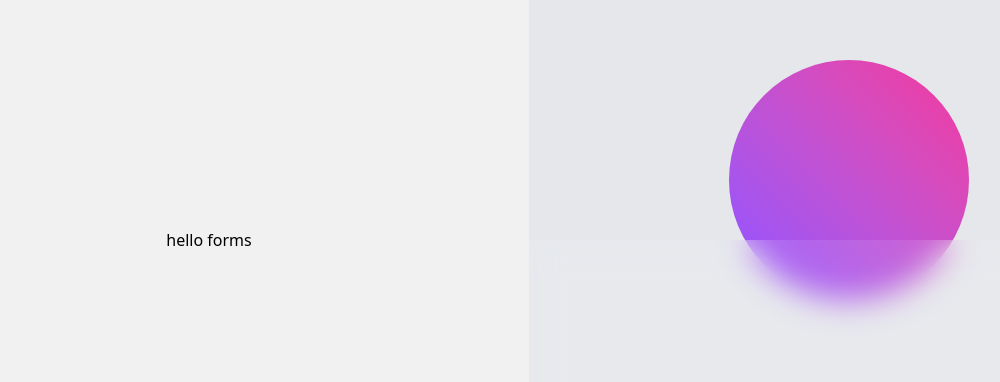
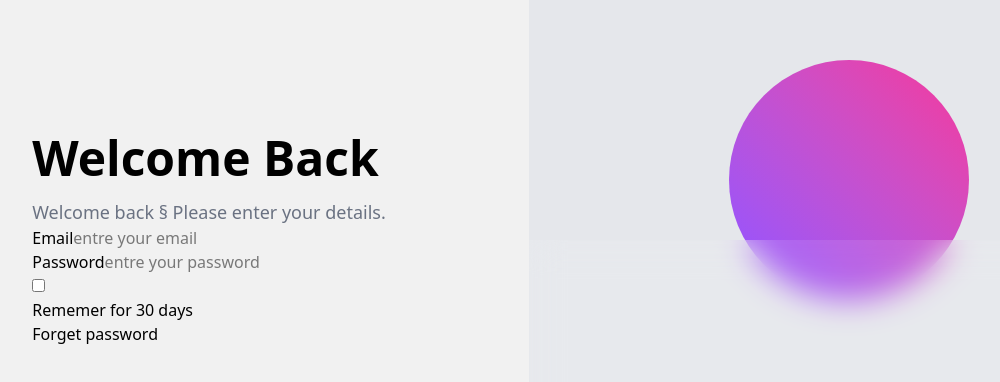
Before and after one commit to Demasse/login-react, a React (Vite) app: page / in a window 1280 px wide. Shown: the part 160-542 px from the top of the page, without its empty margins (111-1111 px from the left). Built offline with nearby package versions, Linux system fonts and the light colour scheme.

Commit message:
form it self

```diff
--- a/src/components/Form.jsx
+++ b/src/components/Form.jsx
@@ -3,7 +3,40 @@ import * as React from 'react';
 export default function Form(){
     return (
         <div>
-            hello  forms
+          <h1 className=' text-5xl font-semibold'>Welcome Back</h1>
+          <p className=' font-medium text-lg text-gray-500 mt-4'>Welcome back § Please enter your details.</p>
+        <div className="">
+
+            <div className="">
+                <label >Email</label>
+                <input
+
+                className=''
+                placeholder='entre your email'
+
+                />
+            </div>
+
+            <div className="">
+                <label >Password</label>
+                <input
+
+                className=''
+                placeholder='entre your password'
+                type='password'
+
+                />
+            </div>
+            <div>
+                <div>
+                    <input type="checkbox" />
+                </div>
+                <label for="remember"> Rememer for 30 days </label>
+            </div>
+
+            <button> Forget password </button>
+
+        </div>
         </div>
     )
 }
```
